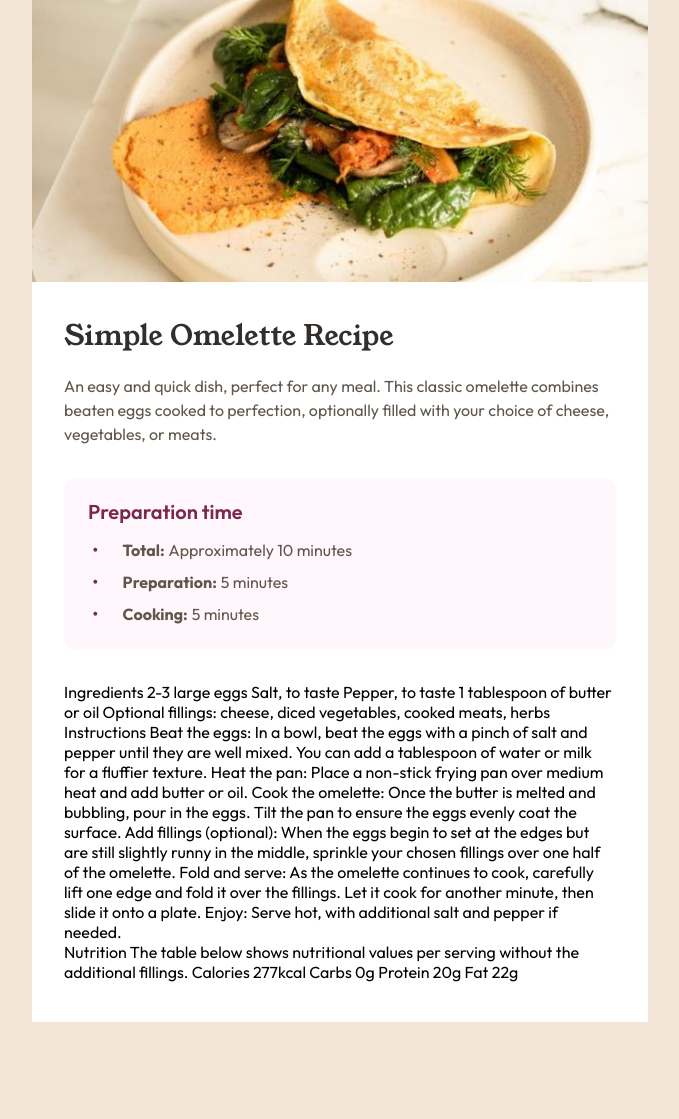
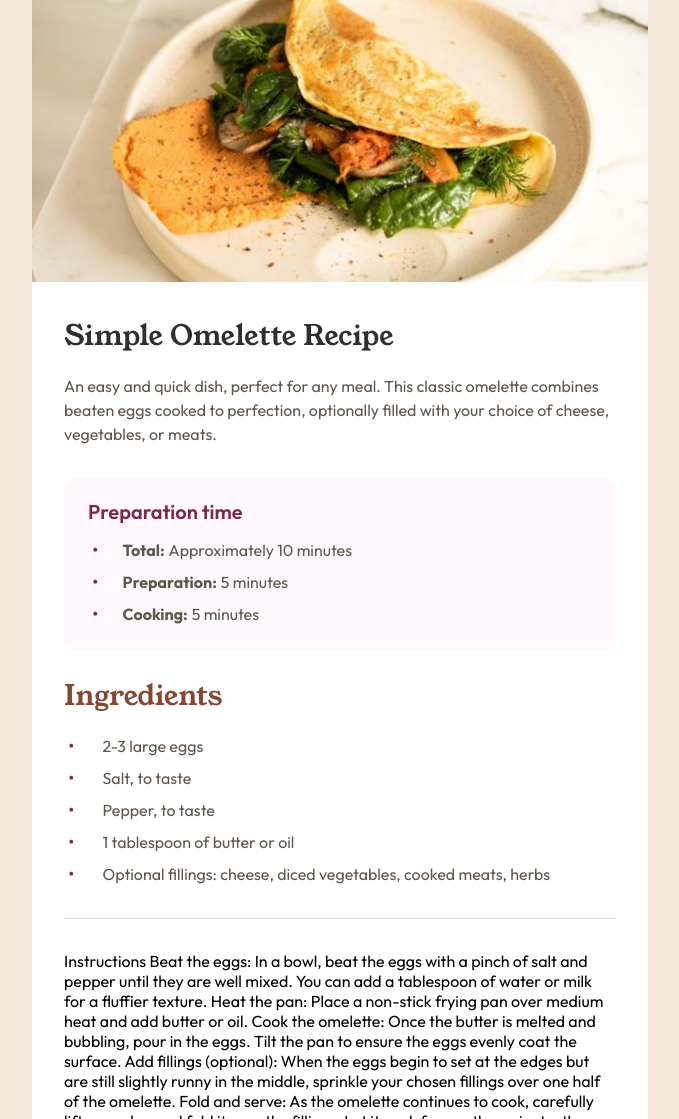
Before and after one commit to niezgoda-piotr/Frontend-Mentor---Recipe-page, a website built with Vite: page index.html in a window 1280 px wide. Shown: the top 1119 px of the page, without its empty margins (300-979 px from the left). Before the commit the page ends 1022 px from the top, so only its background shows below. Built offline with nearby package versions, Linux system fonts and the light colour scheme.

Commit message:
Finish styling Ingredients section

```diff
--- a/css/style.css
+++ b/css/style.css
@@ -40,14 +40,14 @@
     --color-brown-800: #854632;
     --color-white: #FFFFFF;
 
-    --spacing-50: 0.25rem;  /*  4px  */
-    --spacing-100: 0.5rem;  /*  8px  */
+    --spacing-50: 0.25rem; /*  4px  */
+    --spacing-100: 0.5rem; /*  8px  */
     --spacing-150: 0.75rem; /*  12px  */
     --spacing-200: 1rem;
     --spacing-300: 1.5rem; /*  24px  */
     --spacing-400: 2rem; /*  32px  */
     --spacing-500: 2.5rem; /*  40px  */
-    --spacing-600: 3rem; /*  40px  */
+    --spacing-600: 3rem; /*  48px  */
     --spacing-1600: 8rem; /*  128px  */
 }
 
@@ -154,3 +154,41 @@ main {
     line-height: var(--text-preset-4-bold--line-height);
     padding-right: var(--spacing-50);
 }
+
+.recipe-ingredients {
+    margin: var(--spacing-400) 0;
+    padding-bottom: var(--spacing-400);
+    border-bottom: 1px solid var(--color-stone-150);
+}
+
+.recipe-ingredients__heading {
+    font-family: var(--text-preset-2--font-family);
+    font-size: var(--text-preset-2--size);
+    font-weight: var(--text-preset-2--weight);
+    line-height: var(--text-preset-2--line-height);
+    color: var(--color-brown-800);
+    margin-bottom: var(--spacing-300);
+}
+
+.recipe-ingredients__list {
+    font-size: var(--text-preset-4--size);
+    font-weight: var(--text-preset-4--weight);
+    line-height: var(--text-preset-4--line-height);
+    color: var(--color-stone-600);
+    margin: 0;
+    padding: 0;
+    list-style: none;
+}
+
+.recipe-ingredients__list-elem {
+    display: flex;
+    margin-top: var(--spacing-100);
+}
+
+.recipe-ingredients__list-elem::before {
+    content: "\2022";
+    padding-left: var(--spacing-50);
+    padding-right: calc(var(--spacing-300) + var(--spacing-50));
+    color: var(--color-rose-800);
+    font-size: 1.25rem;
+}
--- a/index.html
+++ b/index.html
@@ -32,13 +32,14 @@
                 </ul>
             </section>
             <section class="recipe-ingredients">
-                Ingredients
-
-                2-3 large eggs
-                Salt, to taste
-                Pepper, to taste
-                1 tablespoon of butter or oil
-                Optional fillings: cheese, diced vegetables, cooked meats, herbs
+                <h2 class="recipe-ingredients__heading">Ingredients</h2>
+                <ul class="recipe-ingredients__list">
+                    <li class="recipe-ingredients__list-elem"><span>2-3 large eggs</span></li>
+                    <li class="recipe-ingredients__list-elem"><span>Salt, to taste</span></li>
+                    <li class="recipe-ingredients__list-elem"><span>Pepper, to taste</span></li>
+                    <li class="recipe-ingredients__list-elem"><span>1 tablespoon of butter or oil</span></li>
+                    <li class="recipe-ingredients__list-elem"><span>Optional fillings: cheese, diced vegetables, cooked meats, herbs</span></li>
+                </ul>
             </section>
             <section class="recipe-instructions">
                 Instructions
```
